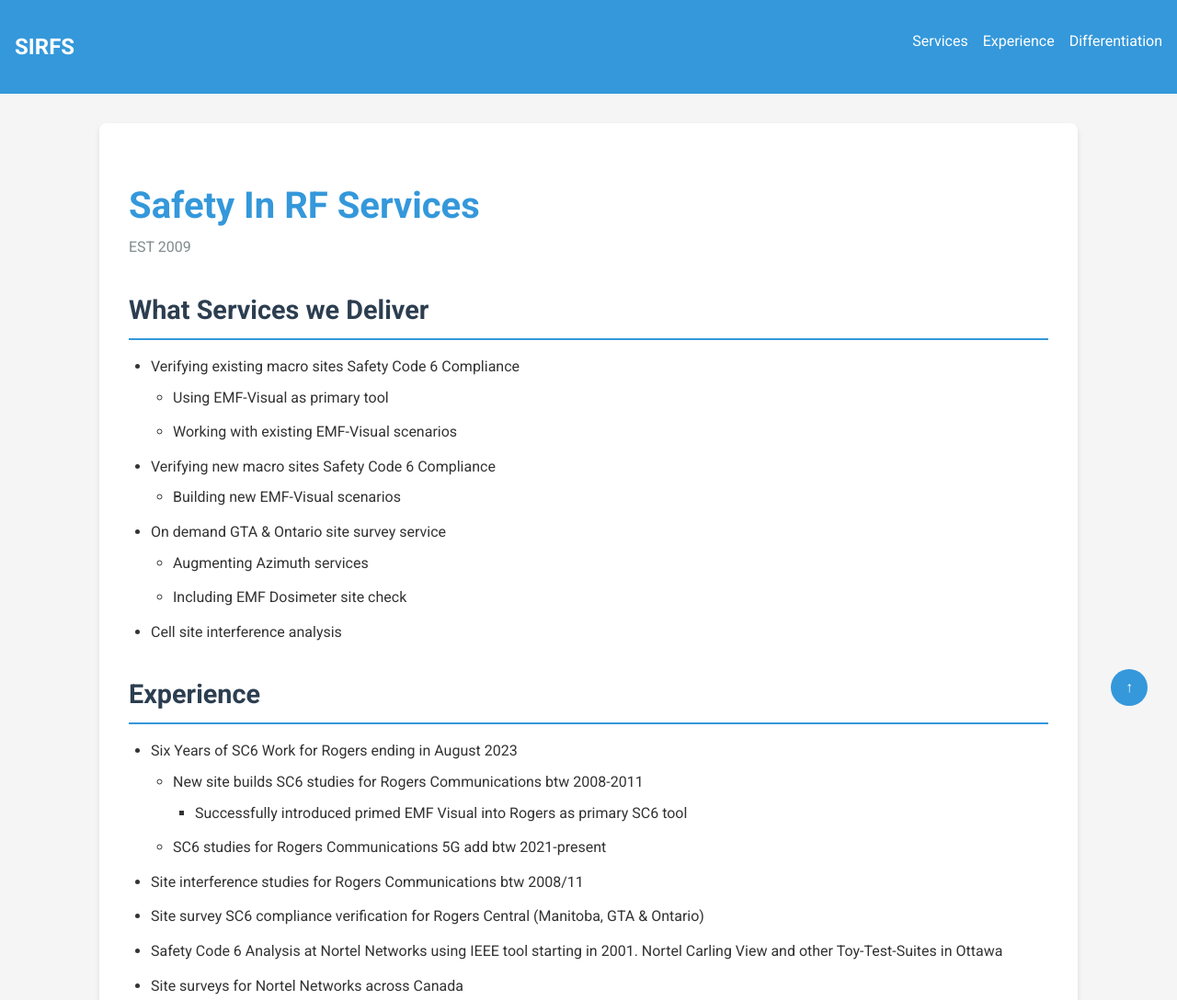
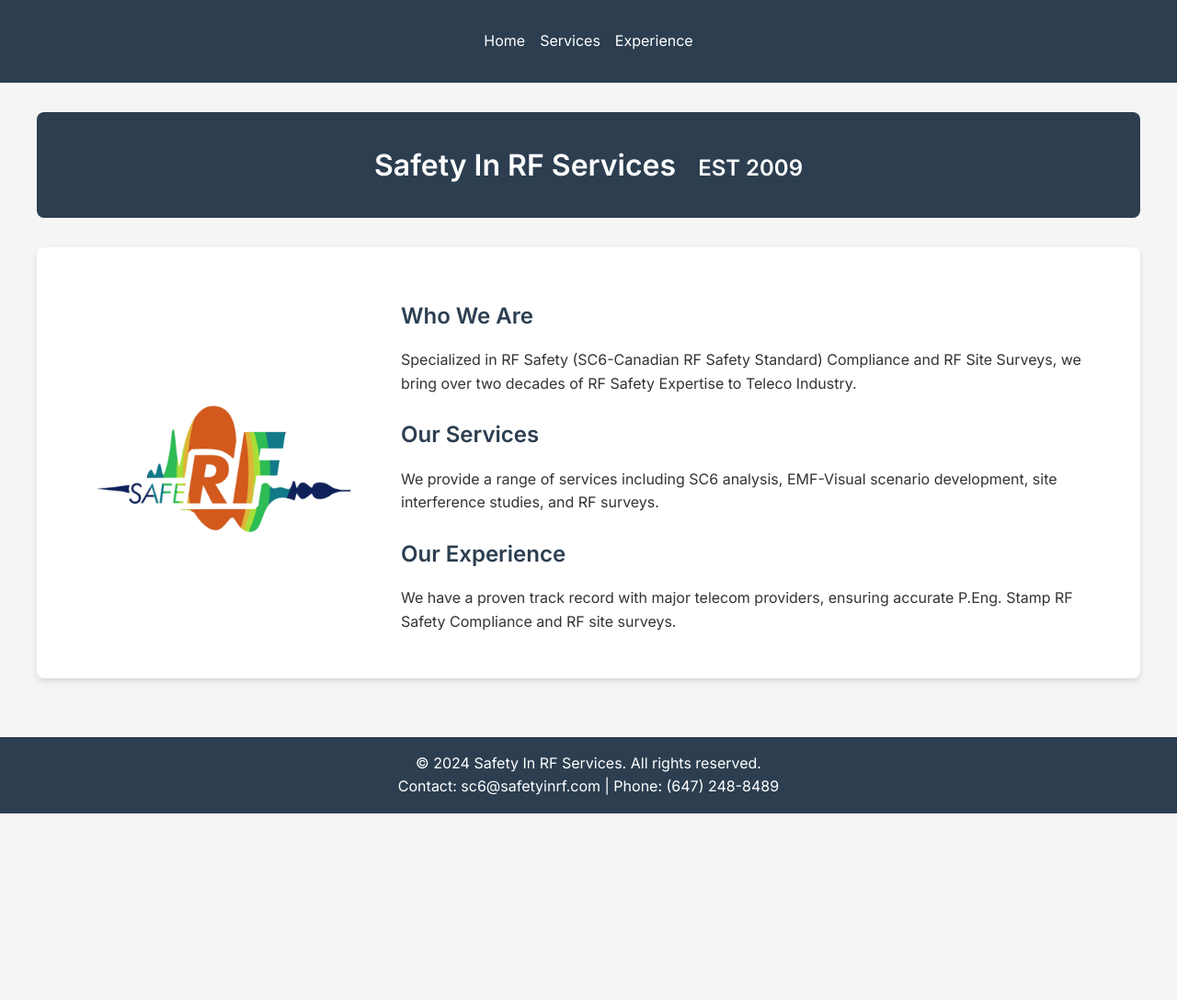
Before and after one commit to newbthatstuff/RFSafety, a plain HTML site: page index.html in a window 1280 px wide. Shown: the top 1088 px of the page at 92% size. After the commit the page ends 885 px from the top, so only its background shows below. Drawn offline with Linux system fonts and the light colour scheme.

Commit message:
Updated website, adding two new subsites with a javascript file

```diff
--- a/index.html
+++ b/index.html
@@ -1,95 +1,53 @@
 <!DOCTYPE html>
 <html lang="en">
 <head>
-    <meta charset="utf-8">
-    <meta name="viewport" content="width=device-width, initial-scale=1">
-    <title>Safety In RF Services</title>
-    <link href="https://fonts.googleapis.com/css2?family=Roboto:wght@400;700&display=swap" rel="stylesheet">
+    <meta charset="UTF-8">
+    <meta name="viewport" content="width=device-width, initial-scale=1.0">
+    <title>Safety In RF Services - Home</title>
     <link rel="stylesheet" href="styles.css">
+    <link href="https://fonts.googleapis.com/css2?family=Inter:wght@300;400;600&display=swap" rel="stylesheet">
+    <script src="script.js" defer></script>
 </head>
 <body>
     <header>
-        <div class="logo">SIRFS</div>
+        <div class="container">
             <nav>
                 <ul>
-                <li><a href="#services">Services</a></li>
-                <li><a href="#experience">Experience</a></li>
-                <li><a href="#differentiation">Differentiation</a></li>
+                    <li><a href="index.html">Home</a></li>
+                    <li><a href="services.html">Services</a></li>
+                    <li><a href="experience.html">Experience</a></li>
                 </ul>
             </nav>
+        </div>
     </header>
 
-    <div class="content">
-        <!-- Main Title -->
-        <h1>Safety In RF Services</h1>
-        <h5>EST 2009</h5>
+    <main class="content container">
+        <section class="hero">
+            <h1 class="hero-title">Safety In RF Services <span class="hero-subtitle">EST 2009</span></h1>
+        </section>
 
-        <!-- Services Section -->
-        <div id="services" class="services">
-            <h3>What Services we Deliver</h3>
-            <ul>
-                <li>Verifying existing macro sites Safety Code 6 Compliance
-                    <ul>
-                        <li>Using EMF-Visual as primary tool</li>
-                        <li>Working with existing EMF-Visual scenarios</li>
-                    </ul>
-                </li>
-                <li>Verifying new macro sites Safety Code 6 Compliance
-                    <ul>
-                        <li>Building new EMF-Visual scenarios</li>
-                    </ul>
-                </li>
-                <li>On demand GTA & Ontario site survey service
-                    <ul>
-                        <li>Augmenting Azimuth services</li>
-                        <li>Including EMF Dosimeter site check</li>
-                    </ul>
-                </li>
-                <li>Cell site interference analysis</li>
-            </ul>
+        <section class="about">
+            <div class="about-content">
+                <div class="logo-box">
+                    <img src="SRFLogo_R.png" alt="Safety In RF Services Logo" class="hero-logo">
                 </div>
-
-        <!-- Experience Section -->
-        <div id="experience" class="experience">
-            <h3>Experience</h3>
-            <ul>
-                <li>Six Years of SC6 Work for Rogers ending in August 2023
-                    <ul>
-                        <li>New site builds SC6 studies for Rogers Communications btw 2008-2011
-                            <ul>
-                                <li>Successfully introduced primed EMF Visual into Rogers as primary SC6 tool</li>
-                            </ul>
-                        </li>
-                        <li>SC6 studies for Rogers Communications 5G add btw 2021-present</li>
-                    </ul>
-                </li>
-                <li>Site interference studies for Rogers Communications btw 2008/11</li>
-                <li>Site survey SC6 compliance verification for Rogers Central (Manitoba, GTA & Ontario)</li>
-                <li>Safety Code 6 Analysis at Nortel Networks using IEEE tool starting in 2001. Nortel Carling View and other Toy-Test-Suites in Ottawa</li>
-                <li>Site surveys for Nortel Networks across Canada</li>
-            </ul>
-        </div>
-
-        <!-- Differentiation Section -->
-        <div id="differentiation" class="differentiation">
-            <h3>Differentiation</h3>
-            <ul>
-                <li>Unlike other engineering firms that perform various complex telecomm projects & services alongside Safety Code 6, we are focused solely on accurate SC6 and that is our specialty
-                    <ul>
-                        <li>Other players perform SC6 analysis on top of other telecomm services</li>
-                        <li>SC6 + accurate RF surveys is what we do</li>
-                    </ul>
-                </li>
-                <li>We are the market leader on SC6 pricing</li>
-            </ul>
+                <div class="text-content">
+                    <h3>Who We Are</h3>
+                    <p>Specialized in RF Safety (SC6-Canadian RF Safety Standard) Compliance and RF Site Surveys, we bring over two decades of RF Safety Expertise to Teleco Industry.</p>
+                    <h3>Our Services</h3>
+                    <p>We provide a range of services including SC6 analysis, EMF-Visual scenario development, site interference studies, and RF surveys.</p>
+                    <h3>Our Experience</h3>
+                    <p>We have a proven track record with major telecom providers, ensuring accurate P.Eng. Stamp RF Safety Compliance and RF site surveys.</p>
                 </div>
             </div>
+        </section>
+    </main>
 
     <footer>
-        <p>&copy; 2024 Safety In RF Services. All rights reserved.</p>
-        <p>Contact: info@safetyinrfservices.com | Phone: (123) 456-7890</p>
+        <div class="container">
+            <p>© 2024 Safety In RF Services. All rights reserved.</p>
+            <p>Contact: sc6@safetyinrf.com | Phone: (647) 248-8489</p>
+        </div>
     </footer>
-
-    <a href="#" class="back-to-top">↑</a>
 </body>
 </html>
--- /dev/null
+++ b/script.js
@@ -0,0 +1,22 @@
+document.addEventListener('DOMContentLoaded', () => {
+    centerFooterText();
+    modifyFooterText();
+});
+
+const centerFooterText = () => {
+    const footer = document.querySelector('footer');
+    if (footer) {
+        footer.style.textAlign = 'center';
+    }
+};
+
+const modifyFooterText = () => {
+    const footer = document.querySelector('footer');
+    if (footer) {
+        footer.innerHTML = `
+            © 2024 Safety In RF Services. All rights reserved.
+            <br>
+            Contact: sc6@safetyinrf.com | Phone: (647) 248-8489
+        `;
+    }
+};
--- a/styles.css
+++ b/styles.css
@@ -1,167 +1,247 @@
-/* Base styles */
+:root {
+    --primary-color: #2c3e50;
+    --secondary-color: #6c757d;
+    --background-light: #f5f5f5;
+    --text-dark: #333;
+    --text-light: #6c757d;
+    --border-color: #dee2e6;
+    --white: #ffffff;
+    --content-max-width: 1200px;
+}
+
 body {
-    font-family: 'Roboto', Arial, sans-serif;
+    font-family: 'Inter', Arial, sans-serif;
     line-height: 1.6;
-    color: #333;
+    color: var(--text-dark);
     margin: 0;
     padding: 0;
-    background-color: #f5f5f5;
+    background-color: var(--background-light);
+    display: flex;
+    flex-direction: column;
+    min-height: 100vh;
 }
 
-/* Header and Navigation */
+.container {
+    max-width: var(--content-max-width);
+    margin: 0 auto;
+    padding: 0 1rem;
+    width: 100%;
+    box-sizing: border-box;
+}
+
 header {
-    background-color: #3498db;
-    color: #ffffff;
-    padding: 1rem;
-    display: flex;
-    justify-content: space-between;
-    align-items: center;
+    background-color: var(--primary-color);
+    color: var(--white);
+    padding: 1rem 0;
     position: sticky;
     top: 0;
     z-index: 1000;
+    display: flex;
+    justify-content: center; /* Center the navigation */
+    align-items: center;
 }
 
-.logo {
-    font-size: 1.5rem;
-    font-weight: bold;
+header .container {
+    display: flex;
+    justify-content: center; /* Center the navigation */
+    align-items: center;
 }
 
 nav ul {
     list-style-type: none;
     padding: 0;
     display: flex;
-}
-
-nav ul li {
-    margin-left: 1rem;
+    gap: 1rem;
 }
 
 nav ul li a {
-    color: #ffffff;
+    color: var(--white);
     text-decoration: none;
     transition: color 0.3s ease;
+    position: relative;
+}
+
+nav ul li a::after {
+    content: '';
+    position: absolute;
+    width: 0;
+    height: 2px;
+    bottom: -5px;
+    left: 0;
+    background-color: var(--white);
+    transition: width 0.3s ease;
 }
 
 nav ul li a:hover {
-    color: #f1c40f;
+    color: rgba(255, 255, 255, 0.8);
 }
 
-/* Main content */
+nav ul li a:hover::after {
+    width: 100%;
+}
+
 .content {
-    max-width: 1000px;
-    margin: 2rem auto;
+    padding: 2rem 0;
+    flex: 1;
+    width: 100%;
+    max-width: var(--content-max-width);
+    margin: 0 auto;
+}
+
+.hero {
+    text-align: center;
+    padding: 2rem 0;
+    background-color: var(--primary-color);
+    color: var(--white);
+    border-radius: 8px;
+    margin-bottom: 2rem;
+    width: 100%;
+}
+
+.hero-title {
+    color: var(--white);
+    font-size: 2rem;
+    margin: 0;
+    font-weight: 600;
+}
+
+.hero-subtitle {
+    font-size: 1.5rem;
+    margin-left: 1rem;
+    color: var(--white);
+}
+
+.about, .services, .experience, .service-details, .experience-details, .differentiation {
+    background-color: var(--white);
     padding: 2rem;
-    background-color: #ffffff;
     border-radius: 8px;
     box-shadow: 0 4px 6px rgba(0, 0, 0, 0.1);
+    margin-bottom: 2rem;
+    width: 100%;
+    box-sizing: border-box;
 }
 
-/* Typography */
-h1, h3, h5 {
-    color: #2c3e50;
+.about-content, .experience-content {
+    display: flex;
+    align-items: center;
+    width: 100%;
+}
+
+.logo-box {
+    padding: 1rem;
+    border-radius: 8px;
+    display: flex;
+    align-items: center;
+    justify-content: center;
+    margin-right: 2rem;
+    flex-shrink: 0;
+}
+
+.hero-logo {
+    max-width: 300px;
+    height: auto;
+}
+
+.services-content {
+    display: flex;
+    align-items: center;
+    width: 100%;
+    box-sizing: border-box;
+}
+
+.services-logo {
+    width: 400px;
+    height: 300px;
+    border: 5px solid var(--primary-color);
+    border-radius: 15px;
+}
+
+.experience-logo {
+    max-width: 170px; /* Smaller size for experience.html */
+    height: auto;
+    border: 5px solid var(--primary-color);
+    border-radius: 15px;
+}
+
+.text-content {
+    flex: 1;
+    width: 100%;
+    box-sizing: border-box;
+}
+
+h1, h3 {
+    color: var(--primary-color);
     margin-bottom: 1rem;
 }
 
 h1 {
-    font-size: 2.5rem;
-    font-weight: 700;
-    margin-bottom: 0;
-    color: #3498db;
-}
-
-h5 {
-    font-size: 1rem;
+    font-size: 2rem;
     margin-top: 0;
-    color: #7f8c8d;
-    font-weight: 400;
+    font-weight: 600;
 }
 
 h3 {
-    font-size: 1.8rem;
-    margin-top: 2rem;
-    border-bottom: 2px solid #3498db;
-    padding-bottom: 0.5rem;
+    font-size: 1.5rem;
+    margin-top: 1.5rem;
 }
 
-/* List styling */
-ul {
-    padding-left: 1.5rem;
+footer {
+    background-color: var(--primary-color);
+    color: var(--white);
+    text-align: center;
+    padding: 1rem 0;
+    width: 100%;
+    margin-top: auto;
 }
 
-li {
-    margin-bottom: 0.75rem;
-}
-
-/* Sections */
-.services, .experience, .differentiation {
-    margin-top: 2rem;
-}
-
-/* Nested lists */
-ul ul {
-    margin-top: 0.5rem;
-}
-
-/* Hover effect for list items */
-li:hover {
-    transform: translateX(5px);
-    transition: transform 0.3s ease;
-}
-
-/* Footer */
-footer {
-    background-color: #34495e;
-    color: #ffffff;
-    text-align: center;
-    padding: 1rem;
-    margin-top: 2rem;
-}
-
-/* Back to top button */
-.back-to-top {
-    position: fixed;
-    bottom: 2rem;
-    right: 2rem;
-    background-color: #3498db;
-    color: #ffffff;
-    width: 40px;
-    height: 40px;
-    text-align: center;
-    line-height: 40px;
-    border-radius: 50%;
-    text-decoration: none;
-    transition: background-color 0.3s ease;
-}
-
-.back-to-top:hover {
-    background-color: #2980b9;
-}
-
-/* Responsive design */
 @media (max-width: 768px) {
-    header {
+    header .container {
         flex-direction: column;
-        align-items: flex-start;
+        align-items: center; /* Center the navigation */
     }
 
     nav ul {
         margin-top: 1rem;
+        flex-direction: column;
     }
 
     nav ul li {
-        margin-left: 0;
-        margin-right: 1rem;
+        margin-bottom: 0.5rem;
     }
 
     .content {
         padding: 1rem;
     }
 
-    h1 {
-        font-size: 2rem;
+    .hero-title {
+        font-size: 1.5rem;
     }
 
-    h3 {
-        font-size: 1.5rem;
+    .hero-subtitle {
+        font-size: 1.2rem;
+    }
+
+    .about-content, .experience-content, .services-content {
+        flex-direction: column;
+        align-items: flex-start;
+        width: 100%;
+    }
+
+    .logo-box {
+        margin-bottom: 1rem;
+        margin-right: 0;
+    }
+
+    .hero-logo {
+        max-width: 200px;
+    }
+
+    .services-logo {
+        width: 300px;
+        height: 225px;
+    }
+
+    .experience-logo {
+        max-width: 100px; /* Smaller size for smaller screens */
     }
 }
```
Also changed, not shown: experience.html (added, +77 -0 lines), services.html (added, +68 -0 lines), SRFLogo_F.png (added), SRFLogo_O.png (added), SRFLogo_R.png (added), marcin.jpg (added), rogers.jpg (added). Lines whose indentation alone changed are shown as unchanged.
